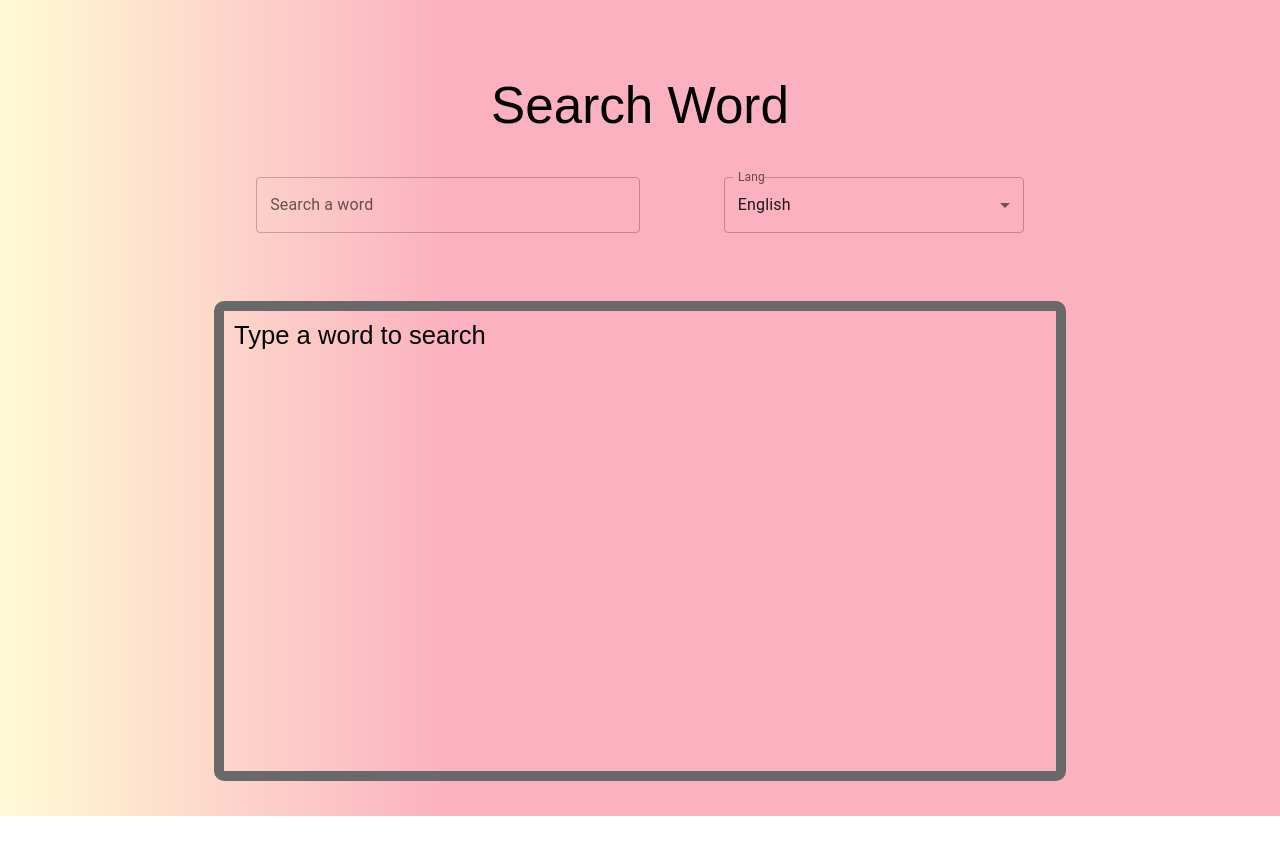
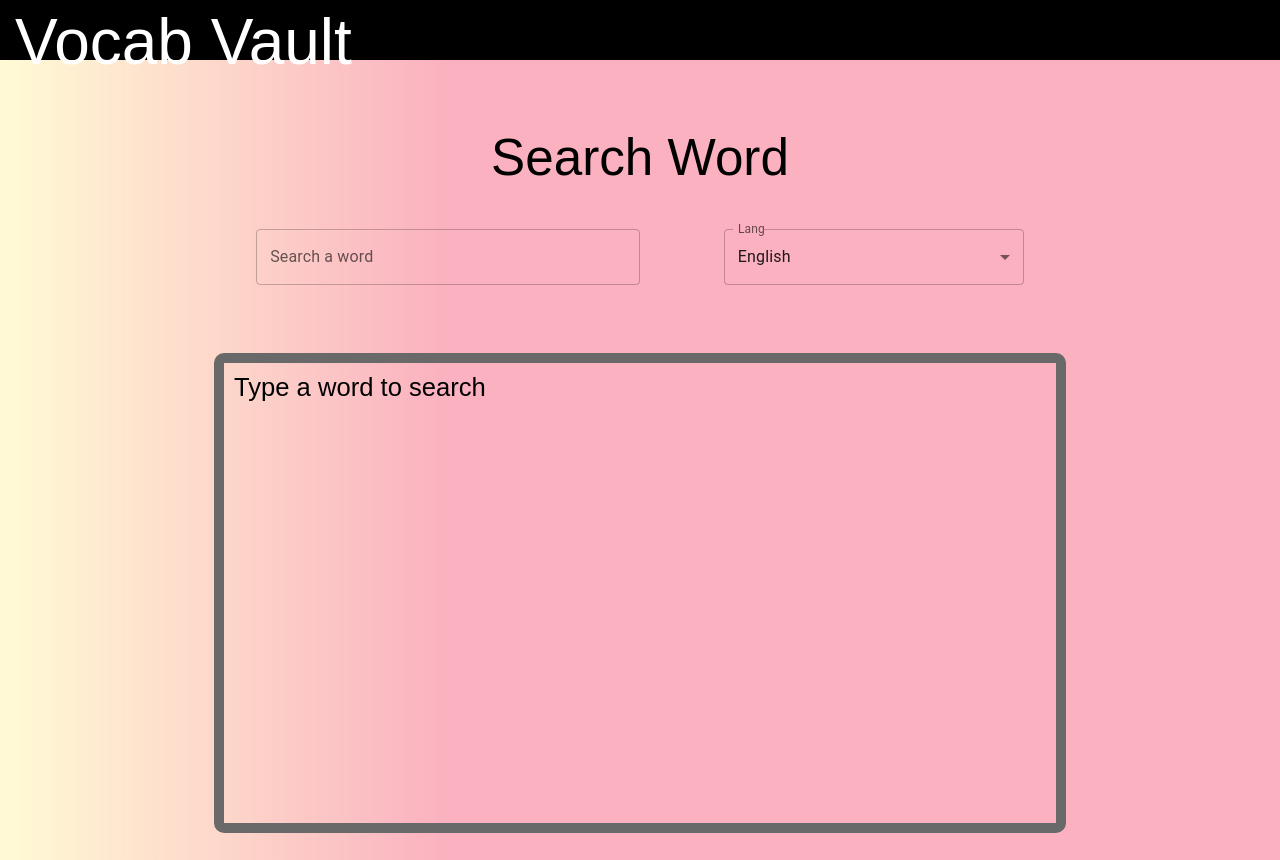
Before and after one commit to Deeksha1502/Word-Search, a React (Vite) app: page / in a window 1280 px wide. Before the commit the page ends 816 px from the top, so only its background shows below. Built offline with nearby package versions, Linux system fonts and the light colour scheme.

Commit message:
feat/Header

```diff
--- a/src/App.css
+++ b/src/App.css
@@ -1 +1,21 @@
-body{background-image: linear-gradient(90deg, #fffbd5 0%, #faa2b3d6 35%);}
+body {
+  background-image: linear-gradient(90deg, #fffbd5 0%, #faa2b3d6 35%);
+  margin: 0;
+  padding: 0;
+  overflow-x: hidden;
+  overflow-y: auto;
+}
+
+.stickyNavbar {
+  top: 0;
+  width: 100%;
+  height: 50px;
+  background-color: black;
+  display: flex;
+  padding: 5px;
+  padding-left: 15px;
+  z-index: 1000;
+  color: white;
+  font-size: 8vh;
+  font-family: Arial, Helvetica, sans-serif;
+}
--- a/src/App.jsx
+++ b/src/App.jsx
@@ -37,6 +37,7 @@ export const App = () => {
   return (
     <>
       <div className='App' style={{ height: '100vh' }}>
+      <div className='stickyNavbar'>Vocab Vault</div>
         <Container
           maxWidth='md'
           style={{
--- a/src/components/Header.css
+++ b/src/components/Header.css
@@ -1,10 +1,9 @@
 .heading {
   font-size: 4vw;
   font-family: Arial, Helvetica, sans-serif;
-
 }
 
-.navbar {
+.header {
   display: flex;
   align-items: center;
   justify-content: space-evenly;
@@ -27,7 +26,6 @@
   display: flex;
 
   justify-content: space-around;
-
 }
 
 .search,
--- a/src/components/Header.jsx
+++ b/src/components/Header.jsx
@@ -29,7 +29,8 @@ export const Navbar = ({ word, setWord }) => {
   };
 
   return (
-    <div className='navbar'>
+    <div className='header'>
+
       <span className='heading'>{word ? word : 'Search Word'}</span>
       <div className='inputs'>
         <TextField
```
